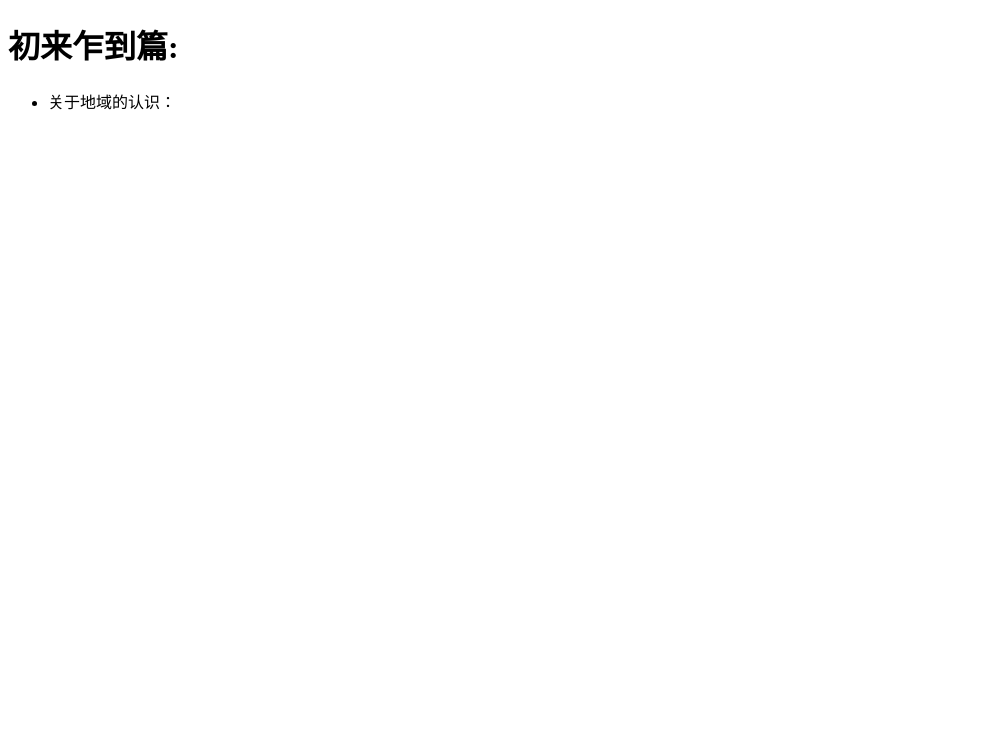
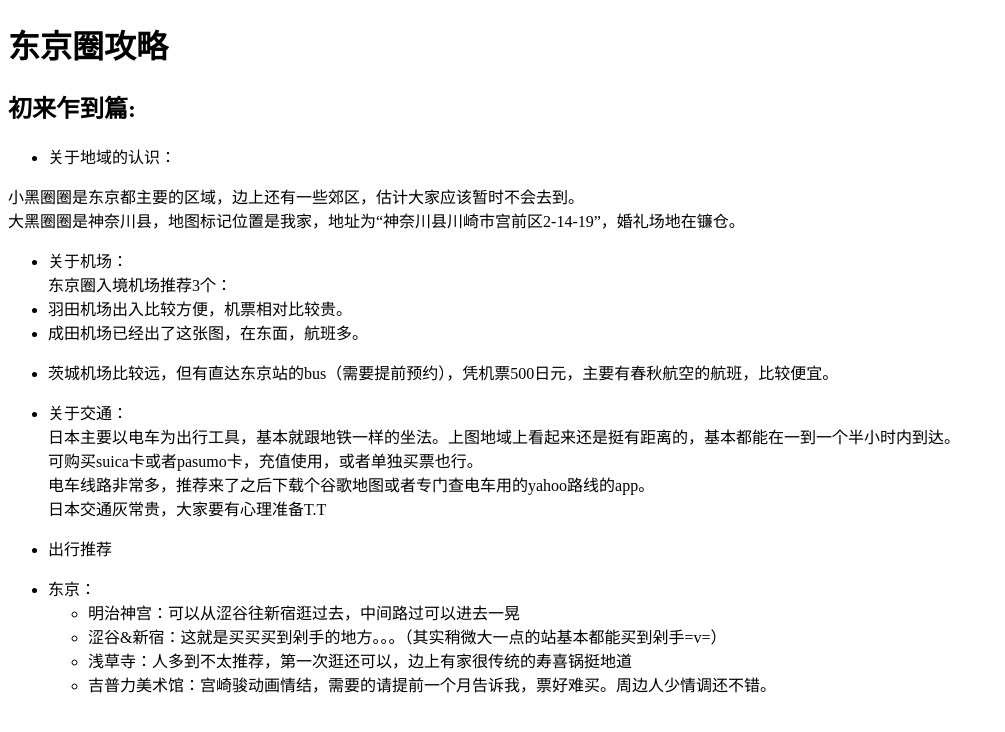
Before and after one commit to sbbird/sbbird.github.io, a website: page index.html in a window 1280 px wide. Shown: the whole page, without its empty margins (0-1005 px from the left). Drawn offline with Linux system fonts and the light colour scheme.

Commit message:
auto generate

```diff
--- a/index.html
+++ b/index.html
@@ -4,9 +4,29 @@
   <title>东京圈攻略</title>
 </head>
 <body>
-<h1 id="-">初来乍到篇:</h1>
+<h1 id="-">东京圈攻略</h1>
+<h2 id="-">初来乍到篇:</h2>
 <ul>
 <li>关于地域的认识：</li>
 </ul>
+<p>小黑圈圈是东京都主要的区域，边上还有一些郊区，估计大家应该暂时不会去到。<br>大黑圈圈是神奈川县，地图标记位置是我家，地址为“神奈川县川崎市宫前区2-14-19”，婚礼场地在镰仓。</p>
+<ul>
+<li>关于机场：<br>东京圈入境机场推荐3个：</li>
+<li>羽田机场出入比较方便，机票相对比较贵。</li>
+<li>成田机场已经出了这张图，在东面，航班多。</li>
+<li><p>茨城机场比较远，但有直达东京站的bus（需要提前预约），凭机票500日元，主要有春秋航空的航班，比较便宜。</p>
+</li>
+<li><p>关于交通：<br>日本主要以电车为出行工具，基本就跟地铁一样的坐法。上图地域上看起来还是挺有距离的，基本都能在一到一个半小时内到达。<br>可购买suica卡或者pasumo卡，充值使用，或者单独买票也行。<br>电车线路非常多，推荐来了之后下载个谷歌地图或者专门查电车用的yahoo路线的app。<br>日本交通灰常贵，大家要有心理准备T.T</p>
+</li>
+<li><p>出行推荐</p>
+</li>
+<li>东京：<ul>
+<li>明治神宫：可以从涩谷往新宿逛过去，中间路过可以进去一晃</li>
+<li>涩谷&amp;新宿：这就是买买买到剁手的地方。。。（其实稍微大一点的站基本都能买到剁手=v=）</li>
+<li>浅草寺：人多到不太推荐，第一次逛还可以，边上有家很传统的寿喜锅挺地道</li>
+<li>吉普力美术馆：宫崎骏动画情结，需要的请提前一个月告诉我，票好难买。周边人少情调还不错。</li>
+</ul>
+</li>
+</ul>
 </body>
 <html>
```
